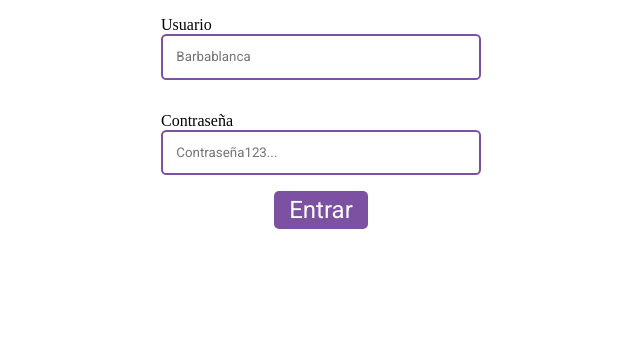
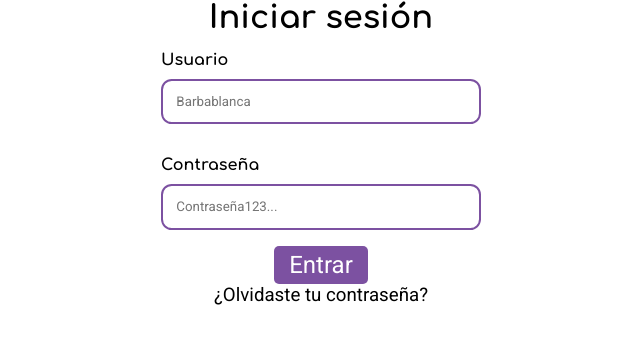
Before and after one commit to Jhuset2003/VasedWeb, a React (Vite) app: page / in a window 1280 px wide. Shown: the top 344 px of the page, without its empty margins (319-959 px from the left). Built offline with nearby package versions, Linux system fonts and the light colour scheme.

Commit message:
some isues fixed

```diff
--- a/src/components/Forms/FormLogin.css
+++ b/src/components/Forms/FormLogin.css
@@ -13,4 +13,15 @@
 .form-item{
     display: grid;
     margin:1em 0 1em 0;
+    gap: 0.6em;
 }
+
+.form-title{
+    font-family: var(--title);
+    font-weight: 700;
+}
+
+.form-recover{
+    font-family: var(--text);
+    font-weight: 300;
+}
--- a/src/components/Forms/FormLogin.jsx
+++ b/src/components/Forms/FormLogin.jsx
@@ -6,9 +6,10 @@ import '../../styles/Buttons_module.css';
 const FormLogin = () => {
   return (
     <div className="form-container">
+        <h1 className="form-title">Iniciar sesión</h1>
             <form action="" className="form">
                 <div className="form-item">
-                    <label htmlFor="userName">Usuario</label>
+                    <label htmlFor="" className="form-title">Usuario</label>
                     <input
                     type="text"
                     id="userName"
@@ -18,7 +19,7 @@ const FormLogin = () => {
                 </div>
 
                 <div className="form-item">
-                    <label htmlFor="">Contraseña</label>
+                    <label htmlFor="" className="form-title">Contraseña</label>
                     <input
                     type="password"
                     id="password"
@@ -30,6 +31,7 @@ const FormLogin = () => {
                 type="submit"
                 className='BtnPurple'>Entrar</button>
             </form>
+            <h3 className="form-recover">¿Olvidaste tu contraseña?</h3>
     </div>
   )
 }
--- a/src/styles/Inputs.css
+++ b/src/styles/Inputs.css
@@ -16,7 +16,7 @@
 
 .blue-input{
     border: 2px solid var(--blue);
-    border-radius: 0.4em;
+    border-radius: 0.8em;
     outline: none;
     padding: 1em;
     width: 20rem;
@@ -25,7 +25,7 @@
 
 .purple-input{
     border: 2px solid var(--purple);
-    border-radius: 0.4em;
+    border-radius: 0.8em;
     outline: none;
     padding: 1em;
     width: 20rem;
@@ -35,7 +35,7 @@
 .black-input{
     border: 2px solid var(--black);
     background-color: var(--white);
-    border-radius: 0.4em;
+    border-radius: 0.8em;
     outline: none;
     padding: 1em;
     width: 20rem;
```
